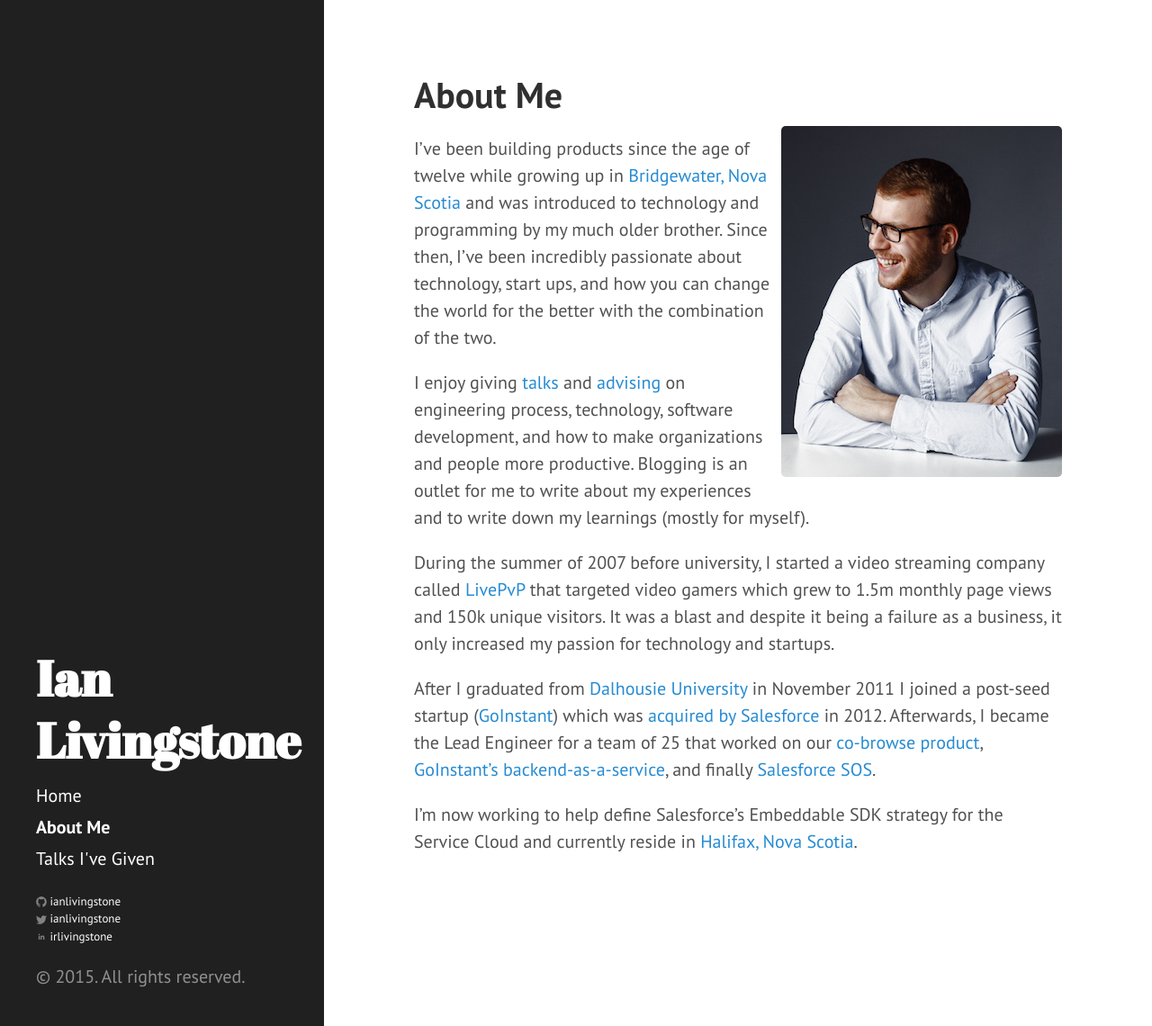
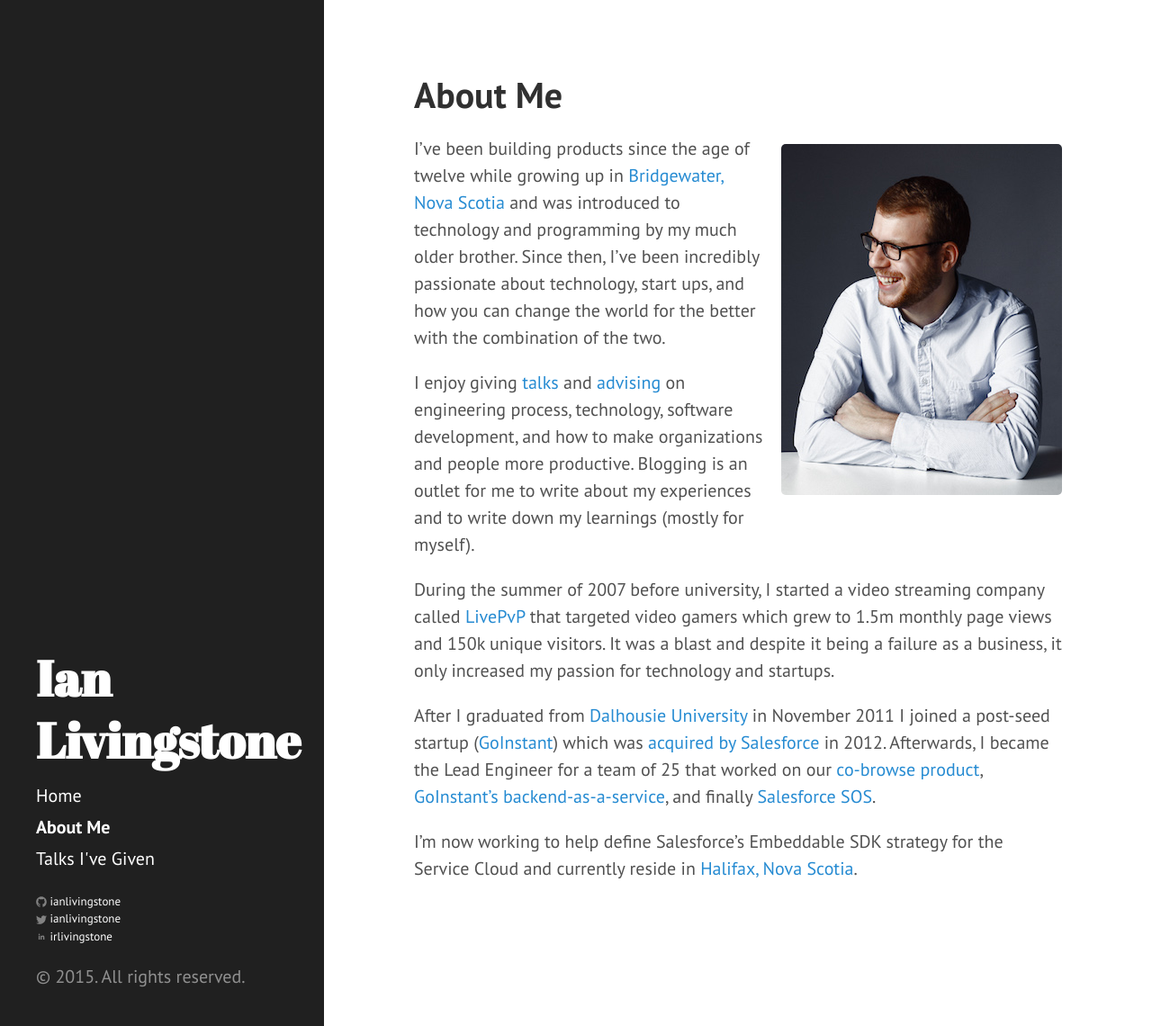
Before and after one commit to ianlivingstone/ianlivingstone.github.io, a Jekyll site: the page built from about.md, in a window 1280 px wide and 1140 px high. Shown: the whole window at 90% size. Built offline with Jekyll 4.4.1, drawn with Linux system fonts in a browser that asks for light colours; Markdown is read by kramdown in place of the engine named in the settings; comment, search, counter and statistics services are not loaded.

Commit message:
Fix typo in CSS selector

```diff
--- a/public/css/custom.css
+++ b/public/css/custom.css
@@ -30,7 +30,7 @@
 /**
  * About me portrait
  */
-img.portraint {
+img.portrait {
   margin-top: 1rem;
   margin-left: 1rem;
   margin-bottom: 1rem;
```
